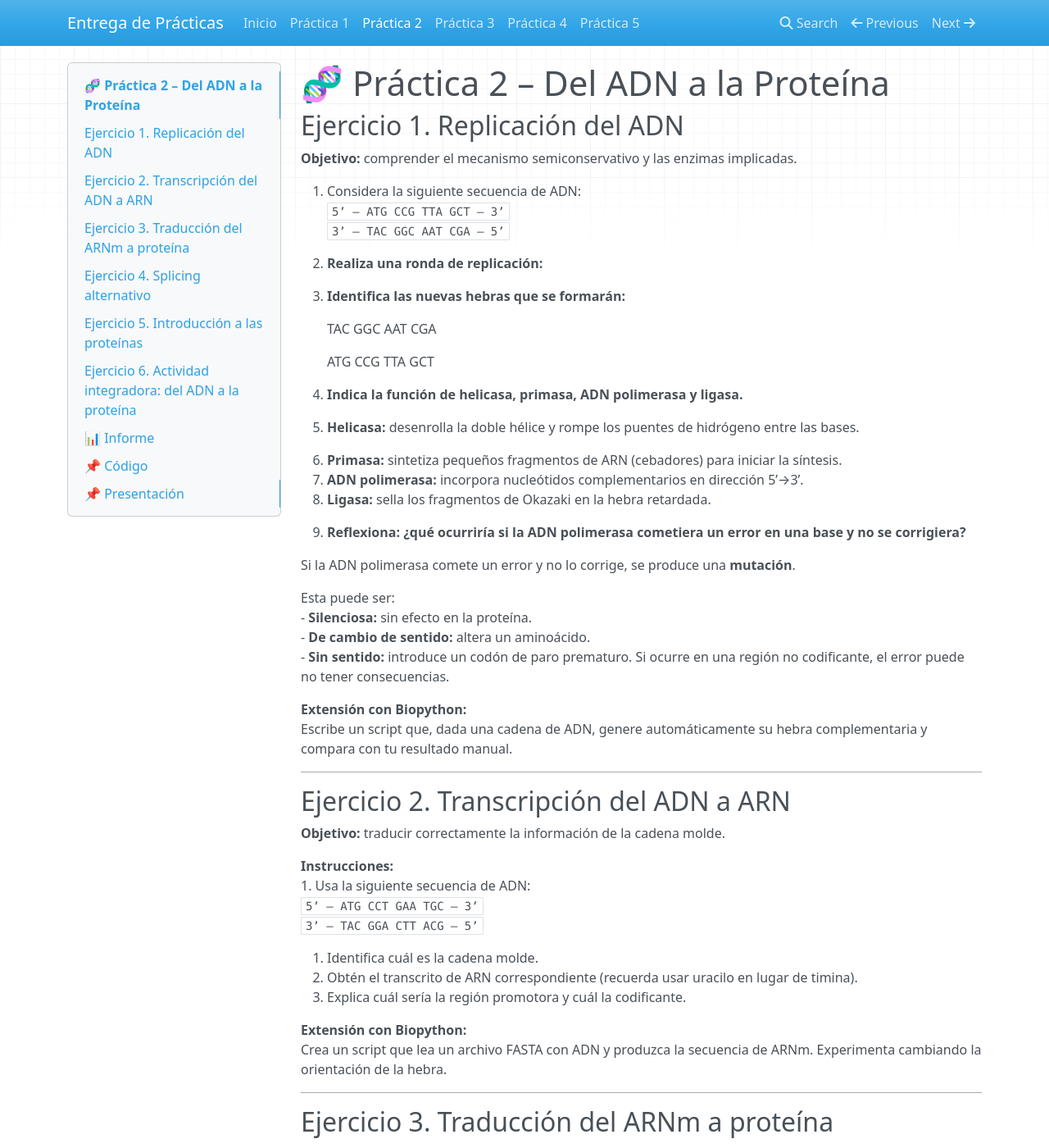
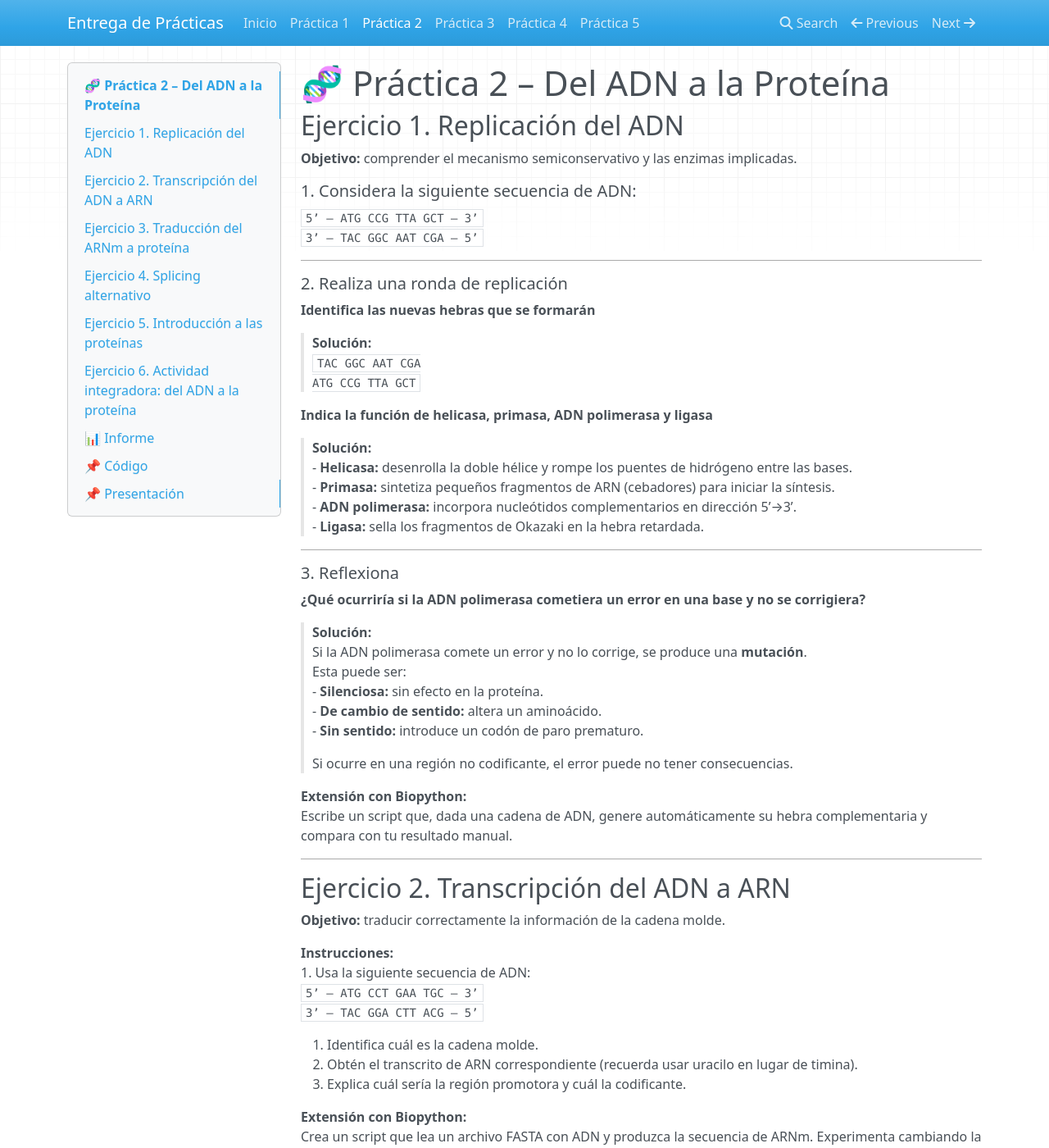
Before and after one commit to giselabcruz/bioinformatics, an MkDocs documentation site: the page built from docs/practica2.md, in a window 1280 px wide and 1400 px high. Shown: the whole window at 82% size. Built offline with MkDocs 1.6.1, drawn with Linux system fonts in a browser that asks for light colours; nearby versions of some CDN libraries.

Commit message:
Structure exercise 1-practice 2

````diff
--- a/docs/practica2.md
+++ b/docs/practica2.md
@@ -3,34 +3,41 @@
 ## Ejercicio 1. Replicación del ADN
 **Objetivo:** comprender el mecanismo semiconservativo y las enzimas implicadas.
 
-1. Considera la siguiente secuencia de ADN:
+##### 1. Considera la siguiente secuencia de ADN:
    `5’ – ATG CCG TTA GCT – 3’`
    `3’ – TAC GGC AAT CGA – 5’`
 
-2. **Realiza una ronda de replicación:**
-   - **Identifica las nuevas hebras que se formarán:**
+---
 
+##### 2. Realiza una ronda de replicación
 
-     TAC GGC AAT CGA
+**Identifica las nuevas hebras que se formarán**
+> **Solución:**
+> ```
+> TAC GGC AAT CGA
+> ATG CCG TTA GCT
+> ```
 
-     ATG CCG TTA GCT
+**Indica la función de helicasa, primasa, ADN polimerasa y ligasa**
+> **Solución:**
+> - **Helicasa:** desenrolla la doble hélice y rompe los puentes de hidrógeno entre las bases.
+> - **Primasa:** sintetiza pequeños fragmentos de ARN (cebadores) para iniciar la síntesis.
+> - **ADN polimerasa:** incorpora nucleótidos complementarios en dirección 5’→3’.
+> - **Ligasa:** sella los fragmentos de Okazaki en la hebra retardada.
 
-- **Indica la función de helicasa, primasa, ADN polimerasa y ligasa.**
+---
 
-  - **Helicasa:** desenrolla la doble hélice y rompe los puentes de hidrógeno entre las bases.
-  - **Primasa:** sintetiza pequeños fragmentos de ARN (cebadores) para iniciar la síntesis.
-  - **ADN polimerasa:** incorpora nucleótidos complementarios en dirección 5’→3’.
-  - **Ligasa:** sella los fragmentos de Okazaki en la hebra retardada.
+##### 3. Reflexiona
 
-3. **Reflexiona: ¿qué ocurriría si la ADN polimerasa cometiera un error en una base y no se corrigiera?**
-
-   Si la ADN polimerasa comete un error y no lo corrige, se produce una **mutación**.
-
-   Esta puede ser:
-   - **Silenciosa:** sin efecto en la proteína.
-   - **De cambio de sentido:** altera un aminoácido.
-   - **Sin sentido:** introduce un codón de paro prematuro.
-   Si ocurre en una región no codificante, el error puede no tener consecuencias.
+**¿Qué ocurriría si la ADN polimerasa cometiera un error en una base y no se corrigiera?**
+> **Solución:**
+> Si la ADN polimerasa comete un error y no lo corrige, se produce una **mutación**.
+> Esta puede ser:
+> - **Silenciosa:** sin efecto en la proteína.
+> - **De cambio de sentido:** altera un aminoácido.
+> - **Sin sentido:** introduce un codón de paro prematuro.
+>
+> Si ocurre en una región no codificante, el error puede no tener consecuencias.
 
 
 **Extensión con Biopython:**
````
